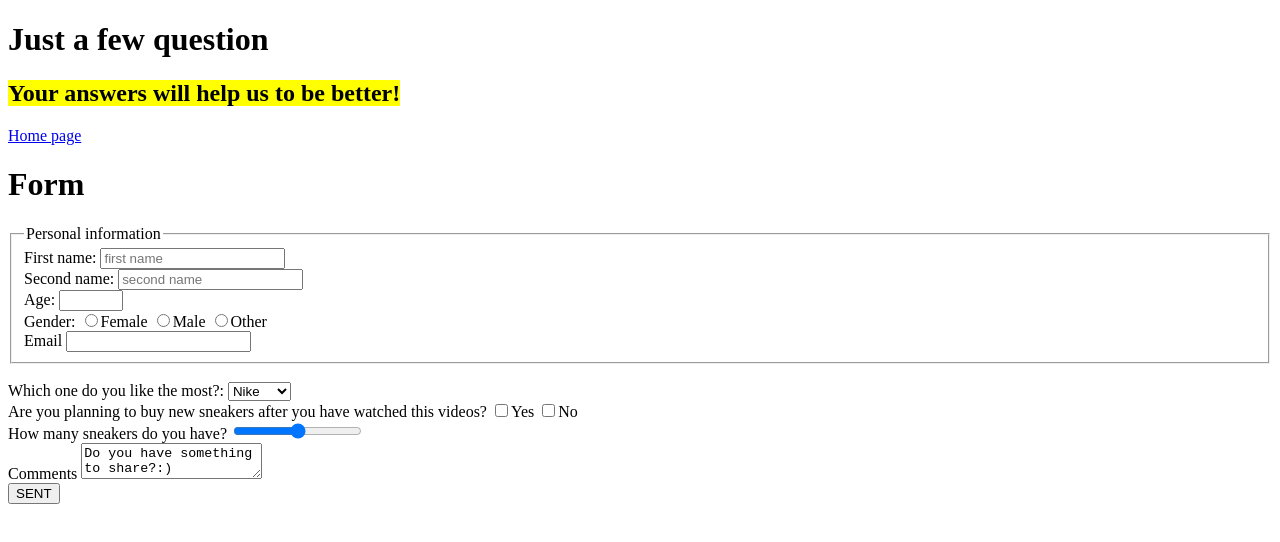
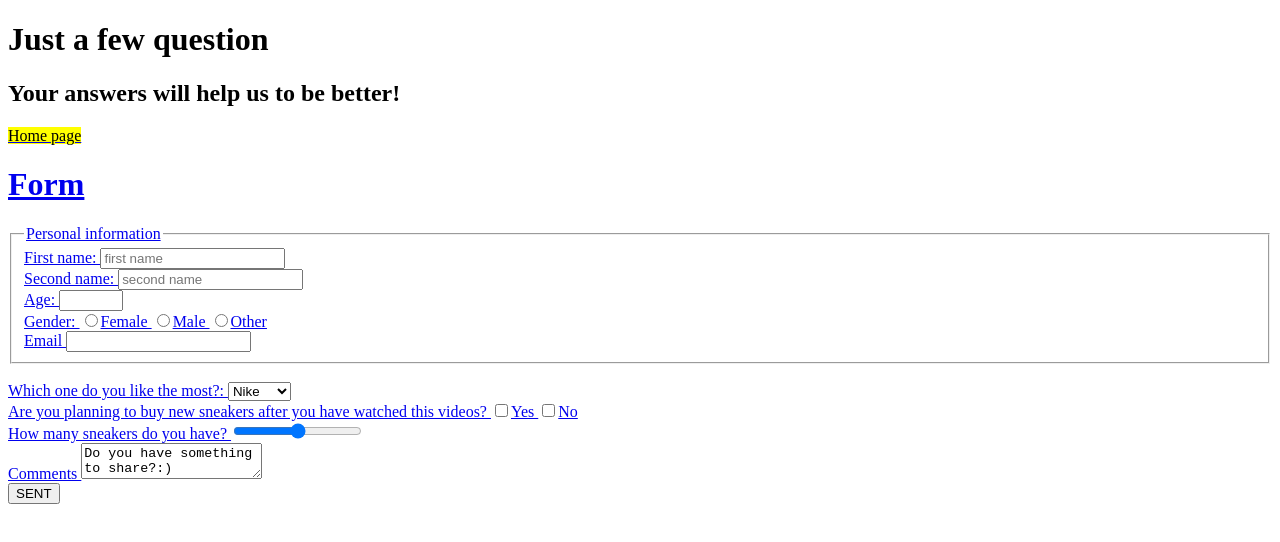
Before and after one commit to NastyaPronchuk/task1, a plain HTML site: page for-real-fans.html in a window 1280 px wide. Drawn offline with Linux system fonts and the light colour scheme.

Commit message:
Update for-real-fans.html

```diff
--- a/for-real-fans.html
+++ b/for-real-fans.html
@@ -11,9 +11,9 @@
 <body>
 	<header>
 		<h1>Just a few question</h1>
-		<h2><mark>Your answers will help us to be better!</mark></h2>
+		<h2>Your answers will help us to be better!</h2>
 		<nav>
-			<a href="index.html">Home page</a>
+			<a href="index.html"><mark>Home page</mark>
 		</nav>
 	</header>
 	<main>
```
